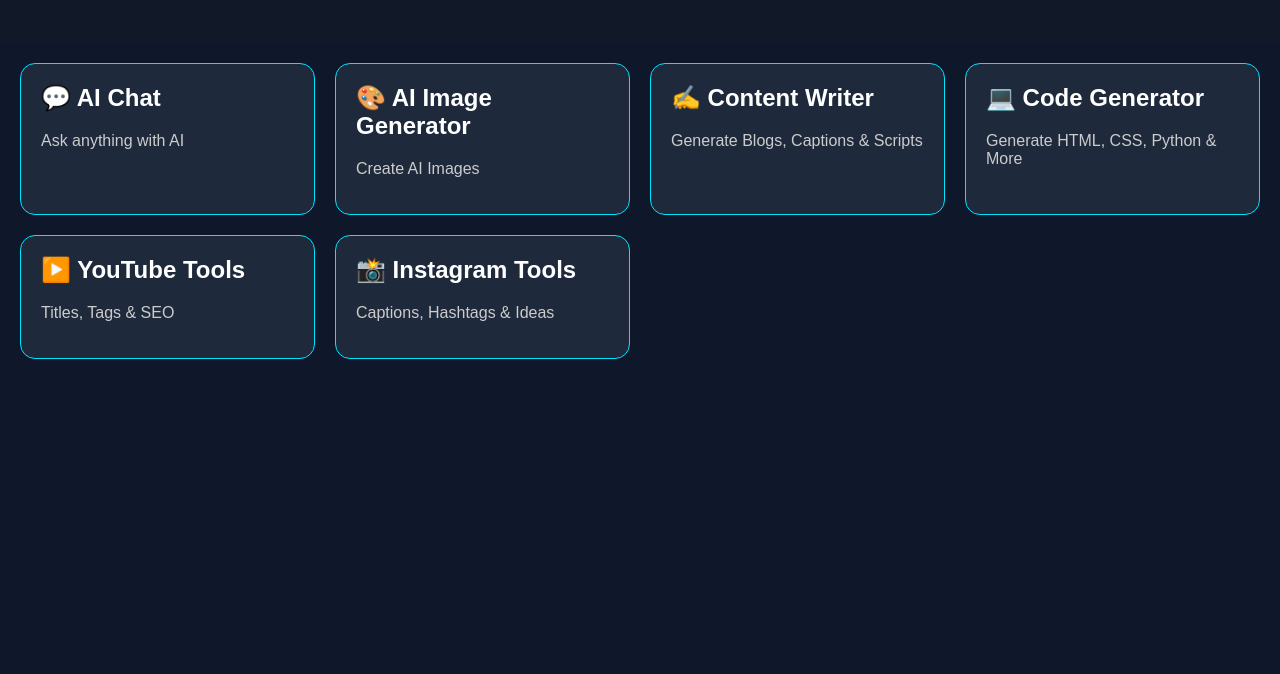
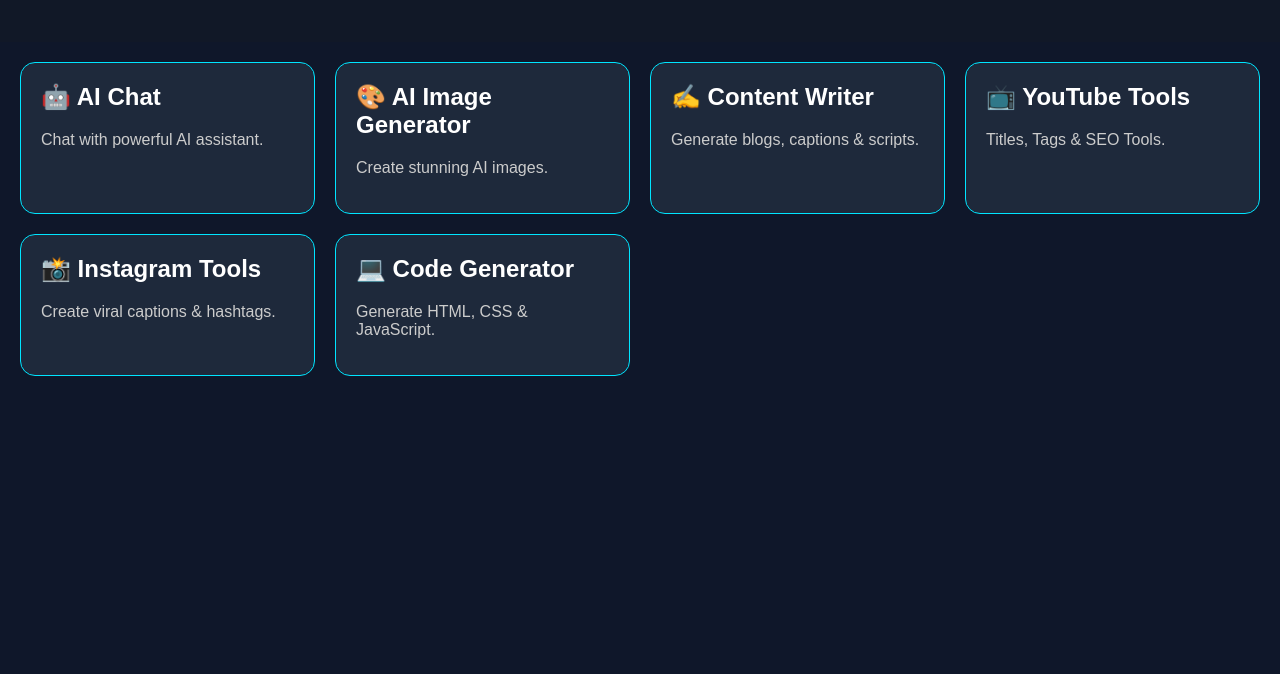
Before and after one commit to RGcreator007/rg-creator-ai, a plain HTML site: page index.html in a window 1280 px wide. Shown: the part 126-800 px from the top of the page. Drawn offline with Linux system fonts and the light colour scheme.

Commit message:
Add homepage design

```diff
--- a/index.html
+++ b/index.html
@@ -11,41 +11,41 @@
 <body>
 
 <header>
-<h1>🤖 RG Creator AI</h1>
+<h1>RG Creator AI</h1>
 <p>All AI Tools in One Place</p>
 </header>
 
 <div class="container">
 
-<a href="#" class="card">
-<h2>💬 AI Chat</h2>
-<p>Ask anything with AI</p>
-</a>
+<div class="card">
+<h2>🤖 AI Chat</h2>
+<p>Chat with powerful AI assistant.</p>
+</div>
 
-<a href="#" class="card">
+<div class="card">
 <h2>🎨 AI Image Generator</h2>
-<p>Create AI Images</p>
-</a>
+<p>Create stunning AI images.</p>
+</div>
 
-<a href="#" class="card">
+<div class="card">
 <h2>✍️ Content Writer</h2>
-<p>Generate Blogs, Captions & Scripts</p>
-</a>
+<p>Generate blogs, captions & scripts.</p>
+</div>
 
-<a href="#" class="card">
+<div class="card">
+<h2>📺 YouTube Tools</h2>
+<p>Titles, Tags & SEO Tools.</p>
+</div>
+
+<div class="card">
+<h2>📸 Instagram Tools</h2>
+<p>Create viral captions & hashtags.</p>
+</div>
+
+<div class="card">
 <h2>💻 Code Generator</h2>
-<p>Generate HTML, CSS, Python & More</p>
-</a>
-
-<a href="#" class="card">
-<h2>▶️ YouTube Tools</h2>
-<p>Titles, Tags & SEO</p>
-</a>
-
-<a href="#" class="card">
-<h2>📸 Instagram Tools</h2>
-<p>Captions, Hashtags & Ideas</p>
-</a>
+<p>Generate HTML, CSS & JavaScript.</p>
+</div>
 
 </div>
 
```
